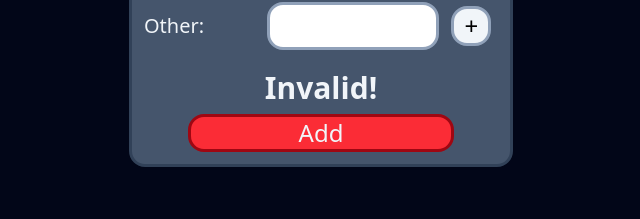
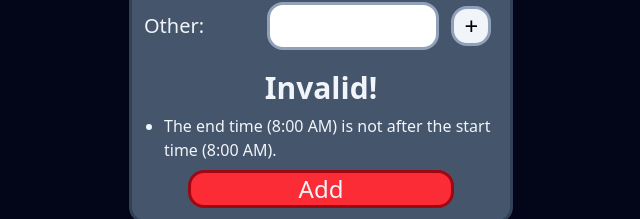
Before and after one commit to KyteKode/kyte-bell, a SvelteKit app: page / in a window 1280 px wide. Shown: the part 581-800 px from the top of the page, without its empty margins (319-959 px from the left). Built offline with nearby package versions, Linux system fonts and the light colour scheme.

Commit message:
Added more validation checks

```diff
--- /dev/null
+++ b/src/lib/globals.svelte.ts
@@ -0,0 +1,13 @@
+import PeriodData from "$lib/period_data.svelte";
+
+let _periods: Record<string, PeriodData> = $state({});
+let _new_period_name: string = $state("Class");
+
+const globals = {
+    get periods() { return _periods; },
+    set periods(v: Record<string, PeriodData>) { _periods = v; },
+
+    get new_period_name() { return _new_period_name; },
+    set new_period_name(v: string) { _new_period_name = v; }
+}
+export default globals;
--- a/src/lib/period_data.svelte.ts
+++ b/src/lib/period_data.svelte.ts
@@ -1,30 +1,48 @@
 import Time from "$lib/time_type.svelte";
+import PeriodValidData from "$lib/period_valid_data.svelte"
+import globals from "$lib/globals.svelte";
 
 export default class PeriodData {
     start: Time = $state(new Time());
     end: Time = $state(new Time());
     other: Record<string, string> = $state({});
 
-    valid: boolean = $derived(
+    valid: PeriodValidData = $derived(
         (() => {
-            if (!this.start.valid) return false;
-            if (!this.end.valid) return false;
-            if (!this.end.is_after(this.start)) return false;
-            return true;
+            const valid_data: PeriodValidData = new PeriodValidData();
+
+            // Checks if the start and end is valid
+            valid_data.start_valid = this.start.valid;
+            valid_data.end_valid = this.end.valid;
+
+            // Checks if the start is before the end
+            valid_data.end_after_start = this.end.after(this.start);
+
+            // Checks if period overlaps with any other periods in any way
+            const entries = Object.entries(globals.periods) as [string, PeriodData][];
+            valid_data.no_time_overlap = true;
+            valid_data.no_name_overlap = true;
+
+            for (const [, data] of entries) {
+                // Checks if time overlaps
+                const this_start = this.start.to_minutes();
+                const this_end = this.end.to_minutes();
+                const other_start = data.start.to_minutes();
+                const other_end = data.end.to_minutes();
+
+                if (this_start < other_end && other_start < this_end) {
+                    valid_data.no_time_overlap = false;
+                }
+            }
+            return valid_data;
         })()
     )
 
-    constructor(start: Time, end: Time, other: Record<string, string>) {
-        this.start = start;
-        this.end = end;
-        this.other = other;
-    }
-
     clone(this: PeriodData): PeriodData {
-        return new PeriodData(
-            this.start.clone(),
-            this.end.clone(),
-            $state.snapshot(this.other)
-        )
+        const cloned = new PeriodData();
+        cloned.start = this.start.clone();
+        cloned.end = this.end.clone();
+        cloned.other = $state.snapshot(this.other);
+        return cloned;
     }
 }
--- /dev/null
+++ b/src/lib/period_valid_data.svelte.ts
@@ -0,0 +1,17 @@
+export default class PeriodValidData {
+    start_valid: boolean = $state(false);
+    end_valid: boolean = $state(false);
+    end_after_start: boolean = $state(false);
+    no_time_overlap: boolean = $state(false);
+    no_name_overlap: boolean = $state(false); // reserved for later
+
+    overlap_name: string = $state("")
+
+    overall: boolean = $derived(
+        this.start_valid &&
+        this.end_valid &&
+        this.end_after_start &&
+        this.no_time_overlap &&
+        this.no_name_overlap
+    );
+}
--- a/src/lib/time_type.svelte.ts
+++ b/src/lib/time_type.svelte.ts
@@ -1,8 +1,4 @@
 export default class Time {
-    hour: string = $state("8");
-    minute: string = $state("00");
-    ampm: AMPM = $state(AMPM.AM);
-
     valid: boolean = $derived(
         (() => {
             const valid_int = (str: string) => {
@@ -13,39 +9,38 @@ export default class Time {
                 return n >= min && n <= max;
             }
 
+            // Hour is a valid integer between 1 and 12?
             if (!valid_int(this.hour)) return false;
             if (!num_between(1, Number(this.hour), 12)) return false;
 
+            // Minute is a valid integer between 0 and 59?
             if (!valid_int(this.minute)) return false;
-
             return num_between(0, Number(this.minute), 59);
         })()
-    )
+    );
 
-    constructor(hour: string = "8", minute: string = "00", ampm: AMPM = AMPM.AM) {
-        this.hour = hour;
-        this.minute = minute;
-        this.ampm = ampm;
+    hour: string = $state("8");
+    minute: string = $state("00");
+    ampm: AMPM = $state(AMPM.AM);
+
+    // Changes the time to minutes for comparisons
+    // e.g. 1:00 AM becomes 90, 12:00 PM becomes 720
+    to_minutes(this: Time) {
+        const hours = Number(this.hour) % 12 + Number(this.ampm == AMPM.PM) * 12;
+        return hours * 60 + Number(this.minute);
     }
 
-    is_after(this: Time, other: Time): boolean {
+    // Checks if this time is after another time.
+    after(this: Time, other: Time): boolean {
         if (!this.valid || !other.valid) return false;
 
-        const this_h = Number(this.hour);
-        const this_m = Number(this.minute);
+        const this_mins = this.to_minutes();
+        const other_mins = other.to_minutes();
 
-        const other_h = Number(other.hour);
-        const other_m = Number(other.minute);
-
-        if (this.ampm < other.ampm) return false;
-        if (this.ampm > other.ampm) return true;
-
-        if (this_h < other_h) return false;
-        if (this_h > other_h) return true;
-
-        return this_m > other_m;
+        return this_mins > other_mins;
     }
 
+    // Formats the time as a string.
     to_string(this: Time): string {
         const h = String(Number(this.hour));
         const m = this.minute.replace(/^0+(?=\d{2})/, "");
@@ -53,11 +48,11 @@ export default class Time {
     }
 
     clone(this: Time): Time {
-        return new Time(
-            $state.snapshot(this.hour),
-            $state.snapshot(this.minute),
-            $state.snapshot(this.ampm),
-        )
+        const cloned = new Time();
+        cloned.hour = $state.snapshot(this.hour);
+        cloned.minute = $state.snapshot(this.minute);
+        cloned.ampm = $state.snapshot(this.ampm);
+        return cloned;
     }
 }
 
--- a/src/routes/+page.svelte
+++ b/src/routes/+page.svelte
@@ -1,18 +1,17 @@
 <script lang="ts">
     import TimeInput from "$lib/components/TimeInput.svelte";
-    import Time from "$lib/time_type.svelte";
     import PeriodData from "$lib/period_data.svelte";
+    import globals from "$lib/globals.svelte";
 
 
 
-    let periods: Record<string, PeriodData> = $state({});
-
     let show_new_modal: boolean = $state(true);
 
-    let new_period: PeriodData = $state(new PeriodData(new Time(), new Time(), {}))
-    let new_period_name: string = $state("Class");
+    // Handle new period data
+    let new_period: PeriodData = $state(new PeriodData())
     let new_info_name: string = $state("");
 
+    // Add extra user defined info
     function add_other_info() {
         if (!new_period.other[new_info_name] && new_info_name.trim() != "") {
             new_period.other[new_info_name] = "";
@@ -20,14 +19,16 @@
         }
     }
 
+    // Remove extra user defined info
     function remove_other_info(key: string) {
         delete new_period.other[key];
     }
 
+    // Add the new period to the periods global
     function add_new_period() {
-        if (new_period.valid) {
-            periods[new_period_name] = new_period.clone();
-            new_period = new PeriodData(new Time(), new Time(), {});
+        if (new_period.valid.overall) {
+            globals.periods[globals.new_period_name] = new_period.clone();
+            new_period = new PeriodData();
         }
     }
 </script>
@@ -41,12 +42,12 @@
 <div class="relative bg-slate-800 border-3 border-slate-900 p-6 rounded-2xl">
     <button onclick={() => {show_new_modal = true}} class="bg-slate-100 border-3 border-slate-400 text-2xl text-black aspect-square size-10 rounded-2xl flex justify-center items-center transition hover:scale-120 absolute -top-3 -left-3">+</button>
 
-    {#if Object.entries(periods).length == 0}
+    {#if Object.entries(globals.periods).length == 0}
         No classes yet...
     {/if}
 
     <div class="grid grid-cols-3 gap-5">
-        {#each Object.entries(periods) as [name, data] (name)}
+        {#each Object.entries(globals.periods) as [name, data] (name)}
             <div class="bg-slate-600 border-3 border-slate-700 p-6 rounded-2xl flex flex-col align-center items-center">
                 <span class="text-2xl font-black">{name}</span>
 
@@ -77,7 +78,7 @@
     <div class="fixed top-1/2 flex flex-col gap-5 bg-slate-600 border-3 border-slate-700 p-3 rounded-2xl w-sm">
         <div class="grid grid-cols-[1fr_2fr] items-center justify-center gap-2">
             <span class="w-15 text-xl">Name:</span>
-            <input bind:value={new_period_name} class="min-w-0 h-12 rounded-2xl  text-slate-900 border-3 border-slate-400" type="text">
+            <input bind:value={globals.new_period_name} class="min-w-0 h-12 rounded-2xl  text-slate-900 border-3 border-slate-400" type="text">
 
             <span class="w-15 text-xl">Start:</span>
             <TimeInput bind:value={new_period.start} />
@@ -101,10 +102,32 @@
         </div>
 
         <div class="flex flex-col justify-center items-center gap-2">
-            {#if !new_period.valid}
+            {#if !new_period.valid.overall}
                 <h1>Invalid!</h1>
+
+                <ul class="list-disc pl-5 space-y-2">
+                    {#if !new_period.valid.start_valid}
+                        <li>{new_period.start.to_string()} is not a valid start time.</li>
+                    {/if}
+
+                    {#if !new_period.valid.end_valid}
+                        <li>{new_period.end.to_string()} is not a valid end time.</li>
+                    {/if}
+
+                    {#if !new_period.valid.end_after_start}
+                        <li>The end time ({new_period.end.to_string()}) is not after the start time ({new_period.start.to_string()}).</li>
+                    {/if}
+
+                    {#if !new_period.valid.no_time_overlap}
+                        <li>This class's time overlaps with the class ({new_period.valid.overlap_name}).</li>
+                    {/if}
+
+                    {#if !new_period.valid.no_name_overlap}
+                        <li>This class's name overlaps with the class ({new_period.valid.overlap_name}).</li>
+                    {/if}
+                </ul>
             {/if}
-            <button onclick={add_new_period} class={`w-3/4 ${new_period.valid ? "bg-blue-500 border-3 border-blue-800 text-2xl" : "bg-red-500 border-3 border-red-800 text-2xl"} rounded-2xl flex justify-center items-center transition hover:scale-120 ${new_period.valid ? "hover:shadow-[0_0_20px_oklch(62.3%_0.214_259.815/0.6)]" : "hover:shadow-[0_0_20px_oklch(63.7%_0.237_25.331/0.6)]"}`}>Add</button>
+            <button onclick={add_new_period} class={`w-3/4 ${new_period.valid.overall ? "bg-blue-500 border-3 border-blue-800 text-2xl" : "bg-red-500 border-3 border-red-800 text-2xl"} rounded-2xl flex justify-center items-center transition hover:scale-120 ${new_period.valid.overall ? "hover:shadow-[0_0_20px_oklch(62.3%_0.214_259.815/0.6)]" : "hover:shadow-[0_0_20px_oklch(63.7%_0.237_25.331/0.6)]"}`}>Add</button>
         </div>
     </div>
 {/if}
```
